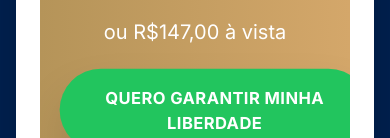
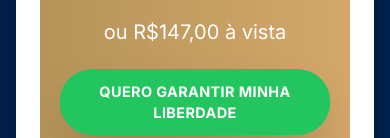
Before and after one commit to exponenciais/metodolpv, a React (Vite) app: page / in a window 390 px wide. Shown: the part 11862-12000 px from the top of the page. Built offline with nearby package versions, Linux system fonts and the light colour scheme.

Commit message:
Update PrecoSection.jsx

```diff
--- a/src/components/landing/PrecoSection.jsx
+++ b/src/components/landing/PrecoSection.jsx
@@ -1,4 +1,3 @@
-
 import React from 'react';
 import { motion } from 'framer-motion';
 import { useInView } from 'framer-motion';
@@ -95,7 +94,7 @@ const PrecoSection = () => {
                   <Button
                     asChild
                     size="lg"
-                    className="bg-green-500 hover:bg-green-600 text-white text-base md:text-xl px-4 md:px-16 py-4 md:py-8 rounded-full font-bold shadow-2xl w-full md:w-auto min-w-[300px] h-auto whitespace-normal"
+                    className="bg-green-500 hover:bg-green-600 text-white text-sm xs:text-base md:text-xl px-4 xs:px-6 md:px-16 py-3 xs:py-4 md:py-8 rounded-full font-bold shadow-2xl w-full min-w-0 md:w-auto md:min-w-[300px] h-auto whitespace-normal"
                   >
                     <a href="https://pay.kiwify.com.br/N3pvQQd" target="_blank" rel="noopener noreferrer" className="flex items-center justify-center">
                       QUERO GARANTIR MINHA LIBERDADE
```
